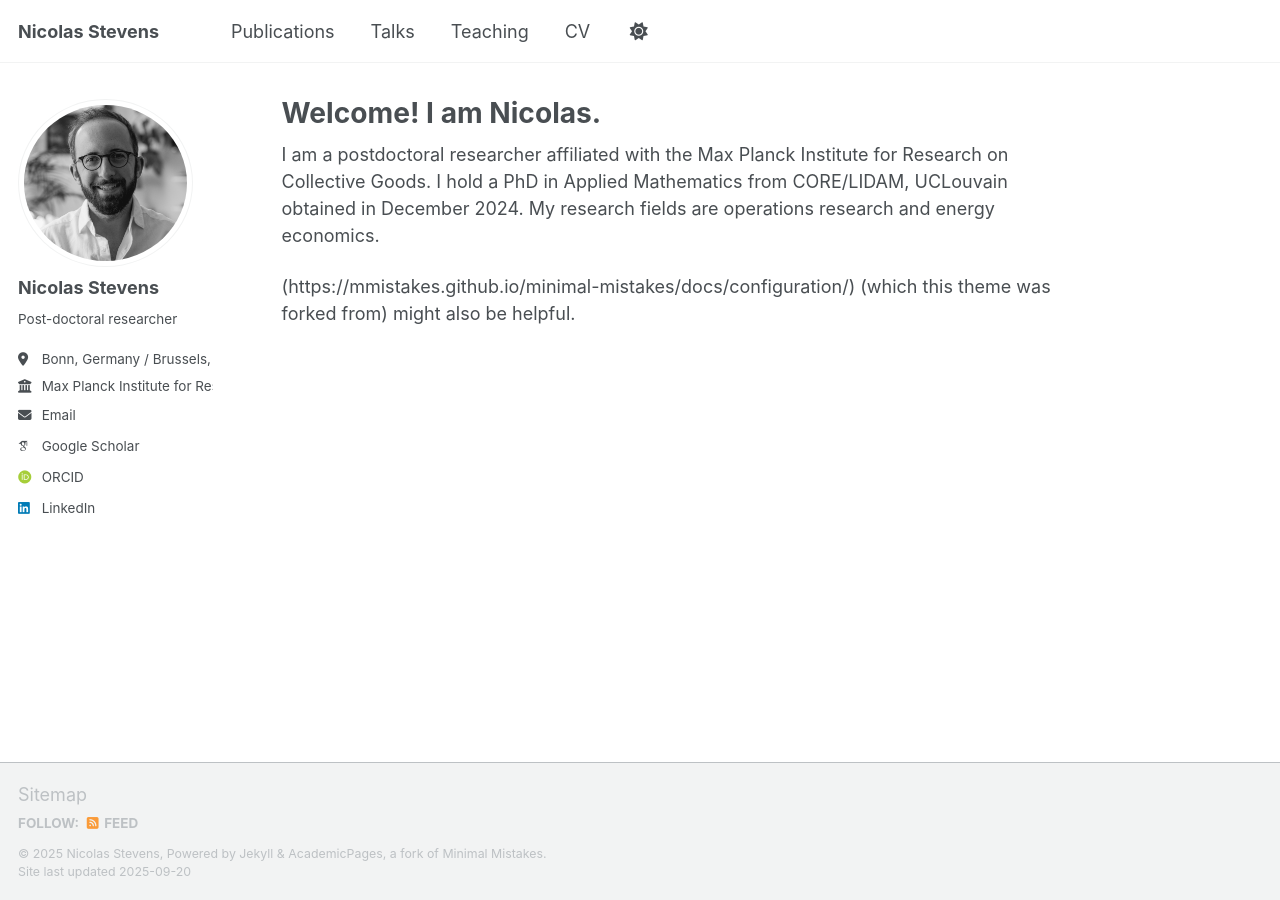
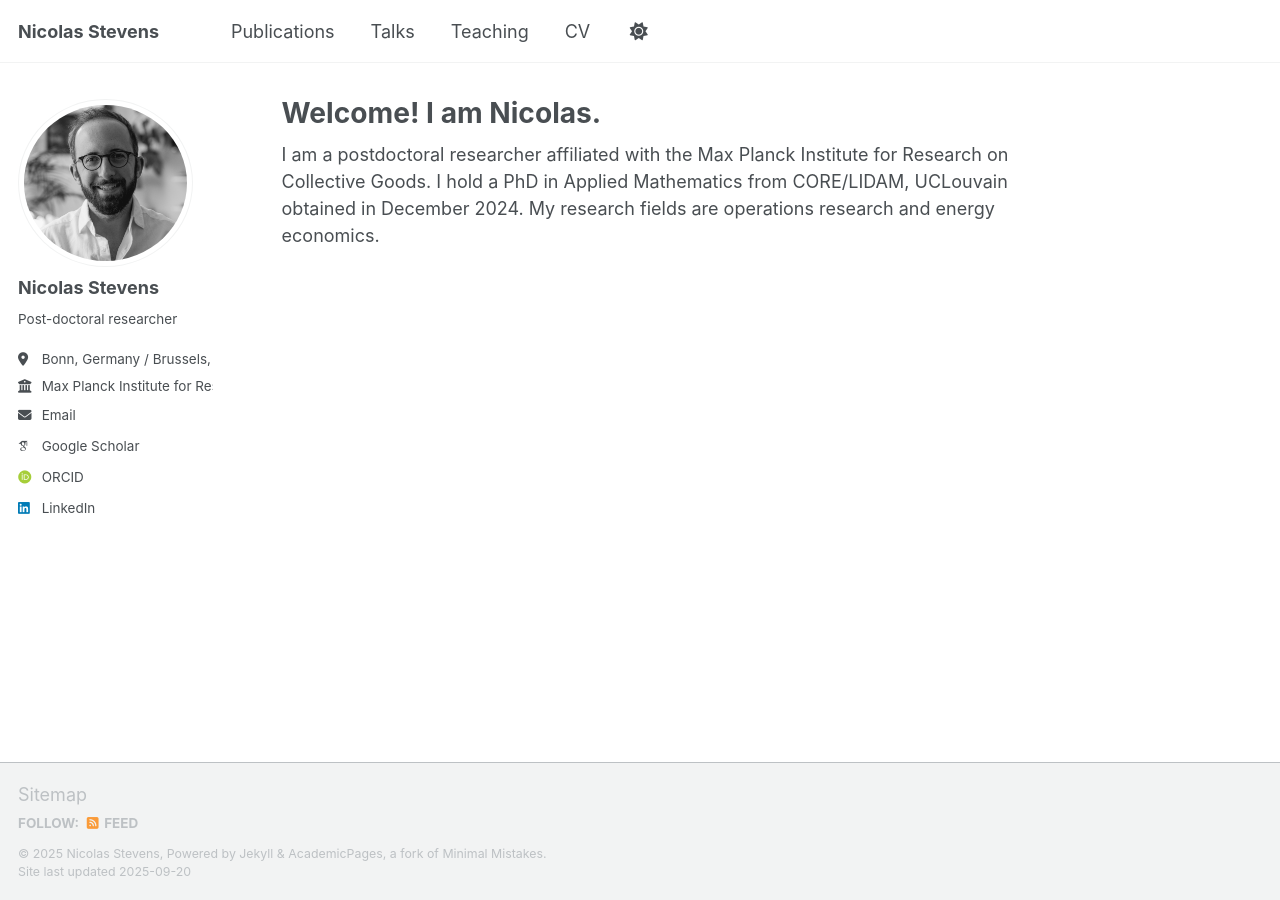
Before and after one commit to NicolasStevens/NicolasStevens.github.io, a Jekyll site: the page built from _pages/about.md, in a window 1280 px wide. Built offline with Jekyll 4.4.1, drawn with Linux system fonts in a browser that asks for light colours; some web fonts are replaced; a script that is not in the unit is left out.

Commit message:
Update about.md

```diff
--- a/_pages/about.md
+++ b/_pages/about.md
@@ -9,5 +9,3 @@ redirect_from:
 
 I am a postdoctoral researcher affiliated with the Max Planck Institute for Research on Collective Goods. I hold a PhD in Applied Mathematics from CORE/LIDAM, UCLouvain obtained in December 2024.
 My research fields are operations research and energy economics.
-
-(https://mmistakes.github.io/minimal-mistakes/docs/configuration/) (which this theme was forked from) might also be helpful.
```
